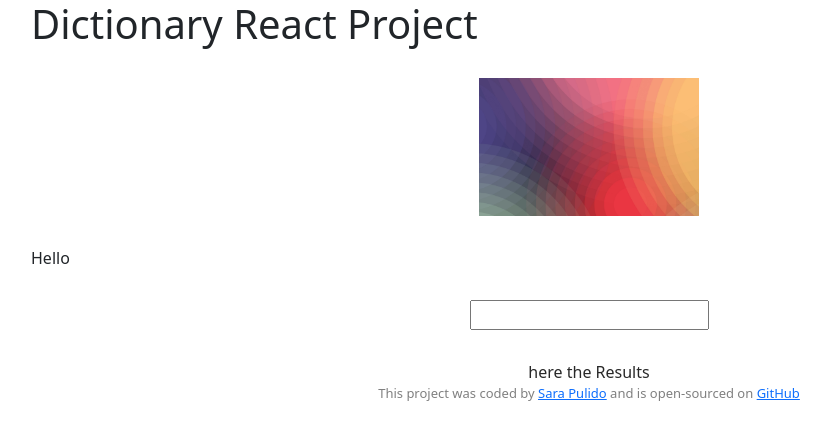
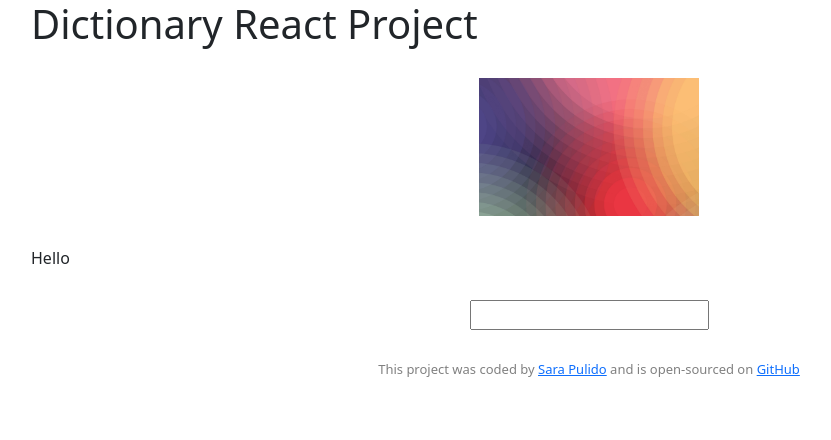
Before and after one commit to sara01rizo/dictionary-react-project, a React (Create React App) app: page / in a window 1280 px wide. Shown: the top 440 px of the page, without its empty margins (51-882 px from the left). Built offline with nearby package versions, Linux system fonts and the light colour scheme.

Commit message:
Update statement of Results component

```diff
--- a/src/Dictionary.js
+++ b/src/Dictionary.js
@@ -5,7 +5,7 @@ import Results from "./Results";
 
 export default function Dictionary() {
   let [keyword, setKeyword] = useState("");
-  let [results, setRessults] = useState({});
+  let [results, setRessults] = useState(null);
 
   function search(event) {
     event.preventDefault();
--- a/src/Results.js
+++ b/src/Results.js
@@ -2,9 +2,13 @@ import React from "react";
 
 export default function Results(props) {
   // console.log(props.results);
-  if (props.results === {}) {
+  if (props.results) {
+    return (
+      <div className="Results">
+        <h2>{props.results.word}</h2>
+      </div>
+    );
+  } else {
     return null;
-  } else {
-    return <div className="Results">here the Results</div>;
   }
 }
```
